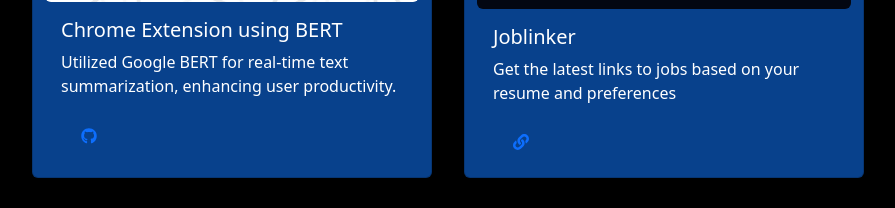
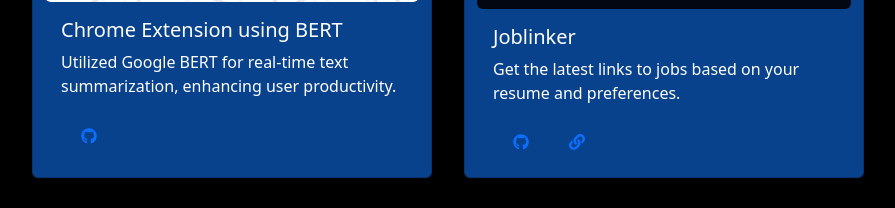
Before and after one commit to NIXBLACK11/Siddharth-sPortfolio, a React (Create React App) app: page / in a window 1280 px wide. Shown: the part 4820-5028 px from the top of the page, without its empty margins (192-1087 px from the left). Built offline with nearby package versions, Linux system fonts and the light colour scheme.

Commit message:
joblinker link

```diff
--- a/src/MyComponents/Projects.js
+++ b/src/MyComponents/Projects.js
@@ -51,9 +51,12 @@ export default function Projects(props) {
                 <Card.Body>
                   <Card.Title className="banner_text">Joblinker</Card.Title>
                   <Card.Text className="banner_text">
-                    Get the latest links to jobs based on your resume and preferences
+                    Get the latest links to jobs based on your resume and preferences.
                   </Card.Text>
                   <Nav className="ml-auto">
+                    <Nav.Link href="https://github.com/NIXBLACK11/GeminiChallenge" target="_blank" className='mx-1'>
+                      <FaGithub/>
+                    </Nav.Link>
                     <Nav.Link href="https://nixjoblinker.vercel.app/" target="_blank" className='mx-1'>
                       <FaLink/>
                     </Nav.Link>
```
